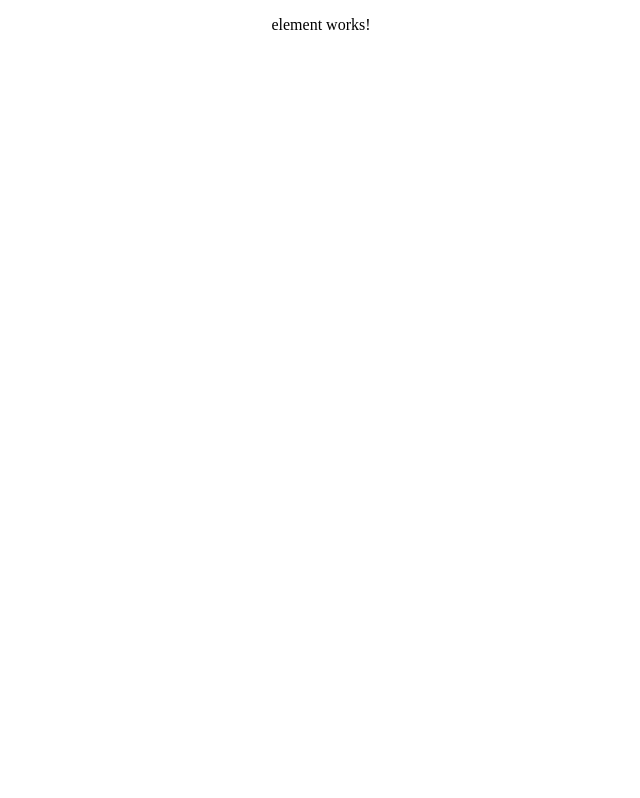
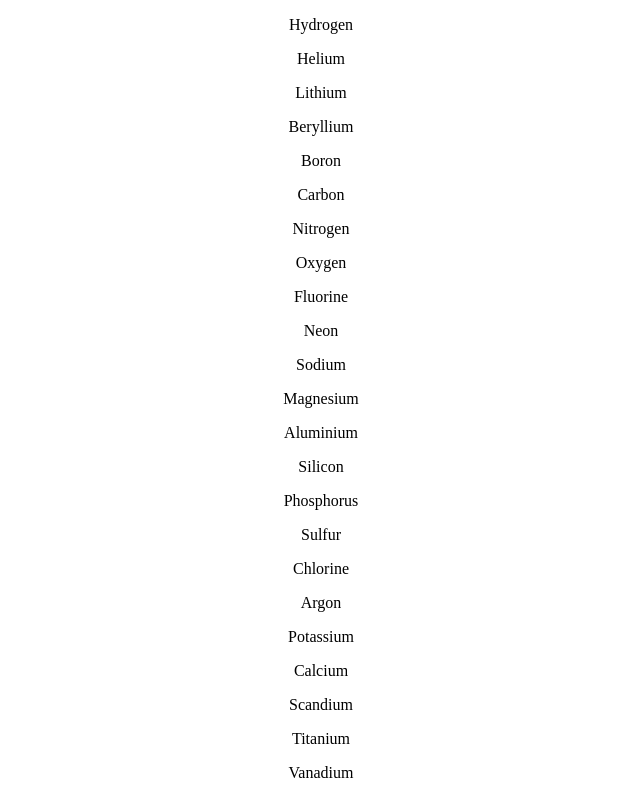
Before and after one commit to lmilne360/periodic-table, an Angular app: page / in a window 1280 px wide. Shown: the top 798 px of the page, without its empty margins (319-959 px from the left). Built offline with nearby package versions, Linux system fonts and the light colour scheme.

Commit message:
displayed elements on page

```diff
--- a/src/app/app.component.html
+++ b/src/app/app.component.html
@@ -1,4 +1,4 @@
 <!--The content below is only a placeholder and can be replaced.-->
 <div style="text-align:center">
-  <app-element></app-element>
+  <app-element *ngFor="let element of elements" [element]="element"></app-element>
 </div>
--- a/src/app/app.component.ts
+++ b/src/app/app.component.ts
@@ -1,4 +1,6 @@
 import { Component } from '@angular/core';
+import { Element } from './element/model/element.model';
+import elements from '../assets/PeriodicTableJSON.json';
 
 @Component({
   selector: 'app-root',
@@ -7,4 +9,5 @@ import { Component } from '@angular/core';
 })
 export class AppComponent {
   title = 'periodic-table';
+  elements: Element[] = elements.elements;
 }
--- a/src/app/element/element.component.html
+++ b/src/app/element/element.component.html
@@ -1,3 +1,3 @@
 <p>
-  element works!
+  {{element.name}}
 </p>
--- a/src/app/element/element.component.ts
+++ b/src/app/element/element.component.ts
@@ -1,4 +1,5 @@
-import { Component, OnInit } from '@angular/core';
+import { Component, OnInit, Input } from '@angular/core';
+import { Element } from './model/element.model';
 
 @Component({
   selector: 'app-element',
@@ -7,6 +8,8 @@ import { Component, OnInit } from '@angular/core';
 })
 export class ElementComponent implements OnInit {
 
+  @Input()
+  element: Element;
   constructor() { }
 
   ngOnInit() {
--- a/src/app/element/model/element.model.ts
+++ b/src/app/element/model/element.model.ts
@@ -4,7 +4,7 @@ export interface Element {
   atomic_mass:   number;
   boil:          number;
   category:      string;
-  color:         null;
+  color:         null | string;
   density:       number;
   discovered_by: string;
   melt:          number;
```
